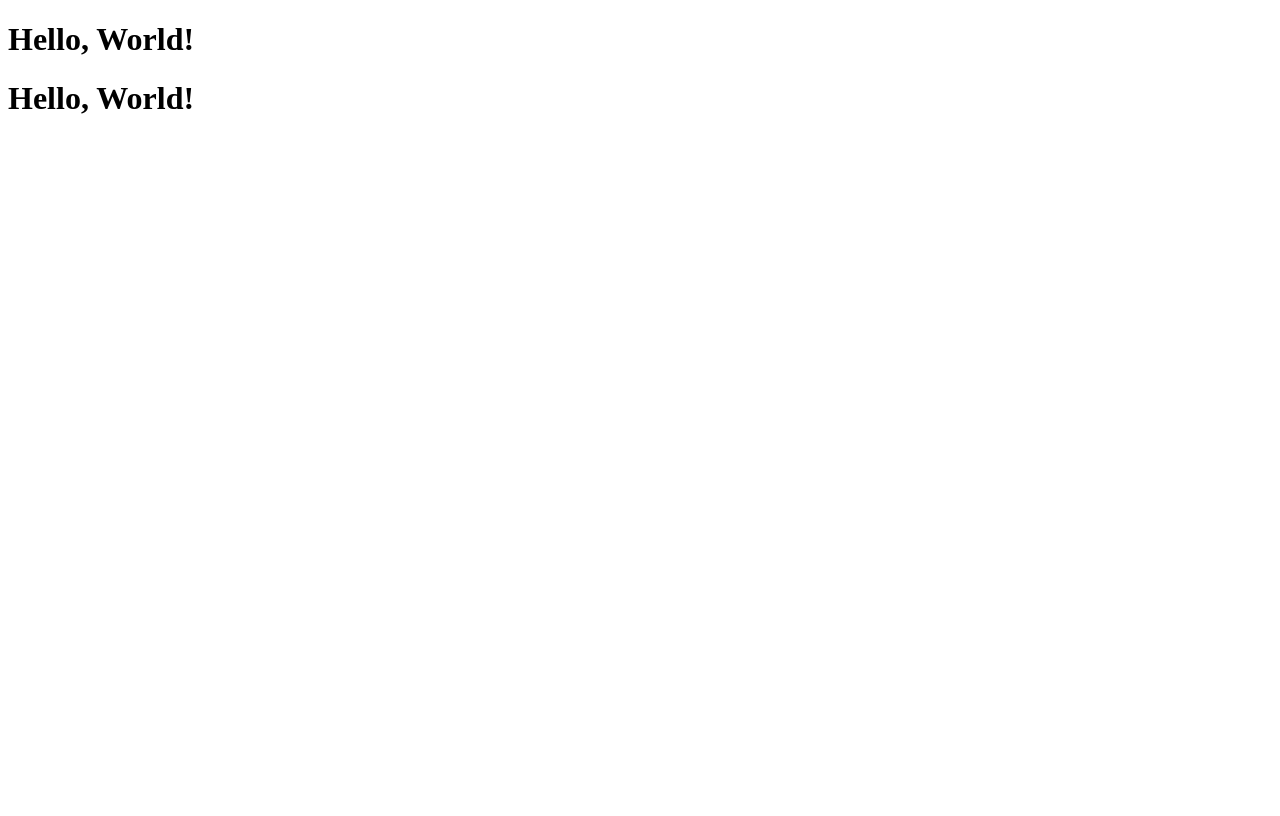
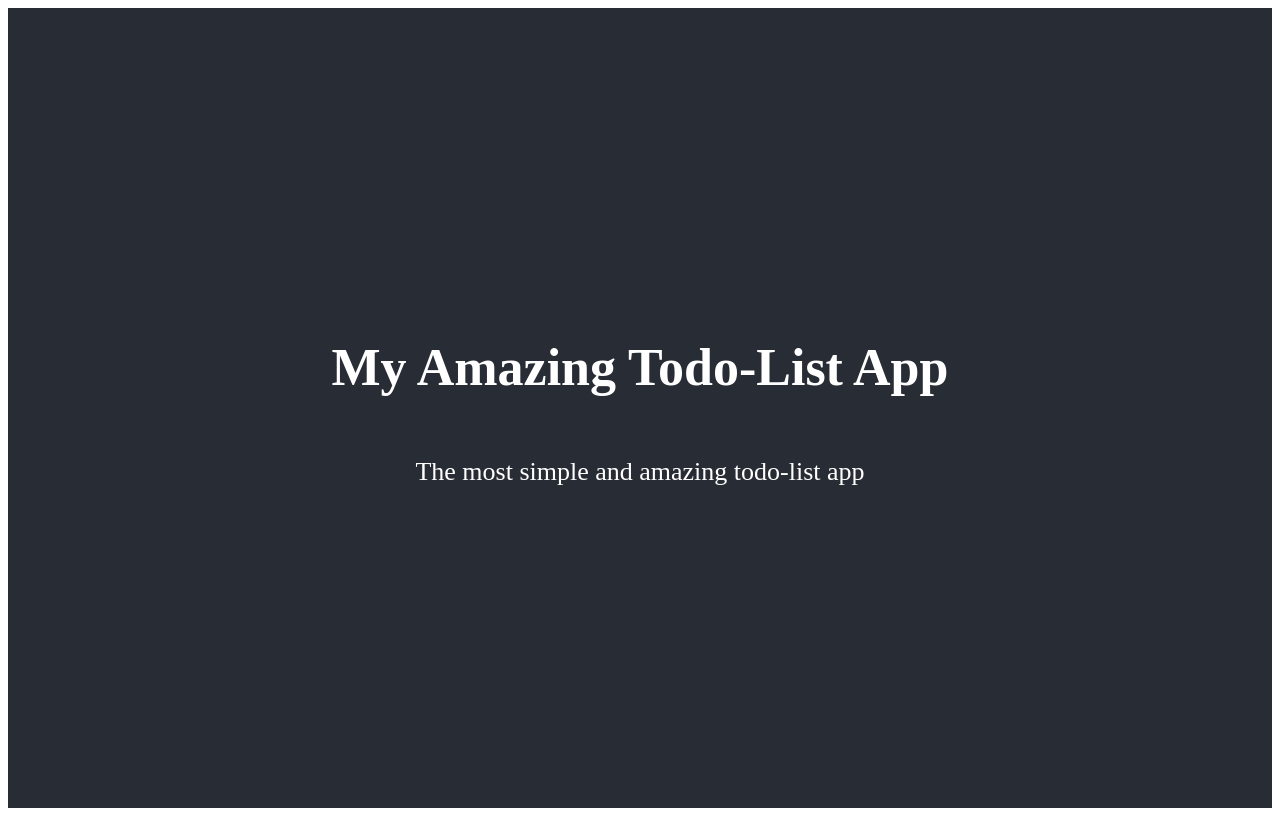
Before and after one commit to urrizarogimer/Todo-List-Using-React, a React (Create React App) app: page / in a window 1280 px wide. Built offline with nearby package versions, Linux system fonts and the light colour scheme.

Commit message:
Apply CSS

```diff
--- /dev/null
+++ b/src/assets/index.css
@@ -0,0 +1,14 @@
+.app {
+    text-align: center;
+  }
+
+  .app-header {
+    background-color: #282c34;
+    min-height: 100vh;
+    display: flex;
+    flex-direction: column;
+    align-items: center;
+    justify-content: center;
+    font-size: calc(10px + 2vmin);
+    color: white;
+  }
--- /dev/null
+++ b/src/components/App.js
@@ -0,0 +1,15 @@
+import React from 'react';
+class App extends React.Component {
+    render() {
+        return(
+        <div className="app">
+            <header className="app-header">
+                <h1>My Amazing Todo-List App</h1>
+                <p> The most simple and amazing todo-list app</p>
+            </header>
+        </div>
+        );
+    };
+};
+
+export default App;
--- a/src/index.js
+++ b/src/index.js
@@ -1,13 +1,10 @@
 import React from 'react';
 import ReactDOM from 'react-dom';
-function HelloWorld(){
-  return <h1>Hello, World!</h1>
-}
+import App from './components/App.js';
+import './assets/index.css';
+
 ReactDOM.render(
-  <React.StrictMode>
-    <HelloWorld/>
-    <HelloWorld/>
-  </React.StrictMode>,
+  <App/>,
   document.getElementById('root')
 );
 
```
